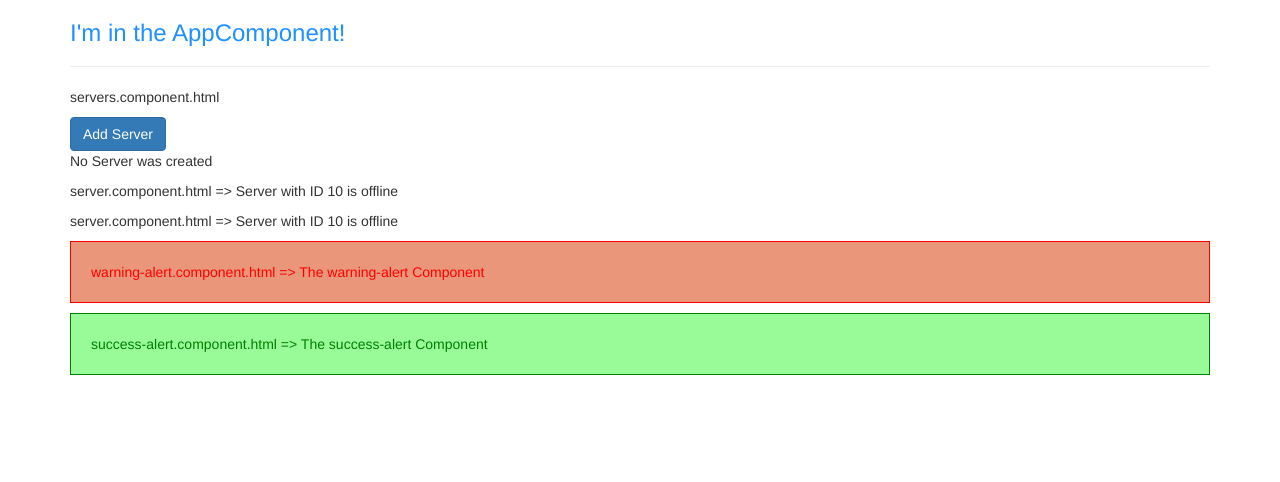
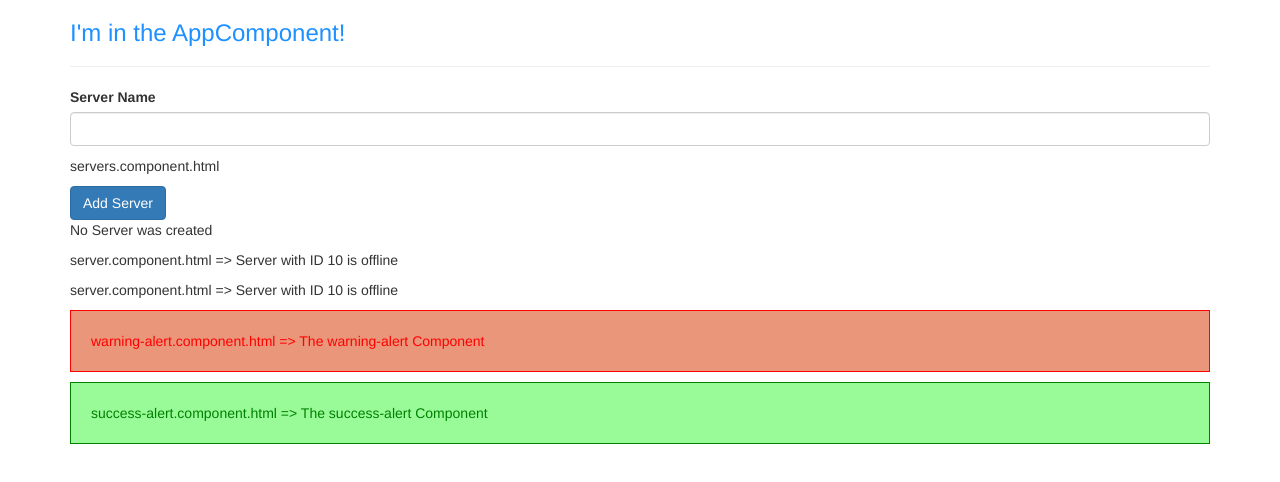
Before and after one commit to once-around/frontend-angular-playground-app, an Angular app: page / in a window 1280 px wide. Shown: the top 482 px of the page. Built offline with nearby package versions, Linux system fonts and the light colour scheme.

Commit message:
Abschnitt 2, Lektion 29 - Passing and Using Data with Event Binding

```diff
--- a/src/app/servers/servers.component.html
+++ b/src/app/servers/servers.component.html
@@ -1,3 +1,9 @@
+<label>Server Name</label>
+<input
+  type="text"
+  class="form-control"
+  (input)="onUpdateServerName($event)">
+<p>{{ serverName }}</p>
 <p>servers.component.html</p>
 <button
   class="btn btn-primary"
--- a/src/app/servers/servers.component.ts
+++ b/src/app/servers/servers.component.ts
@@ -14,6 +14,7 @@
 export class ServersComponent implements OnInit {
   allowNewServer = false;
   serverCreatingStatus = 'No Server was created';
+  serverName = '';
 
   constructor() {
     setTimeout(() => {
@@ -27,4 +28,9 @@
   onCreateServer() {
 
     }
+
+  onUpdateServerName(event: any) {
+    this.serverName = (event.target as HTMLInputElement).value;
+    console.log('event =>', event);
+  }
 }
```
